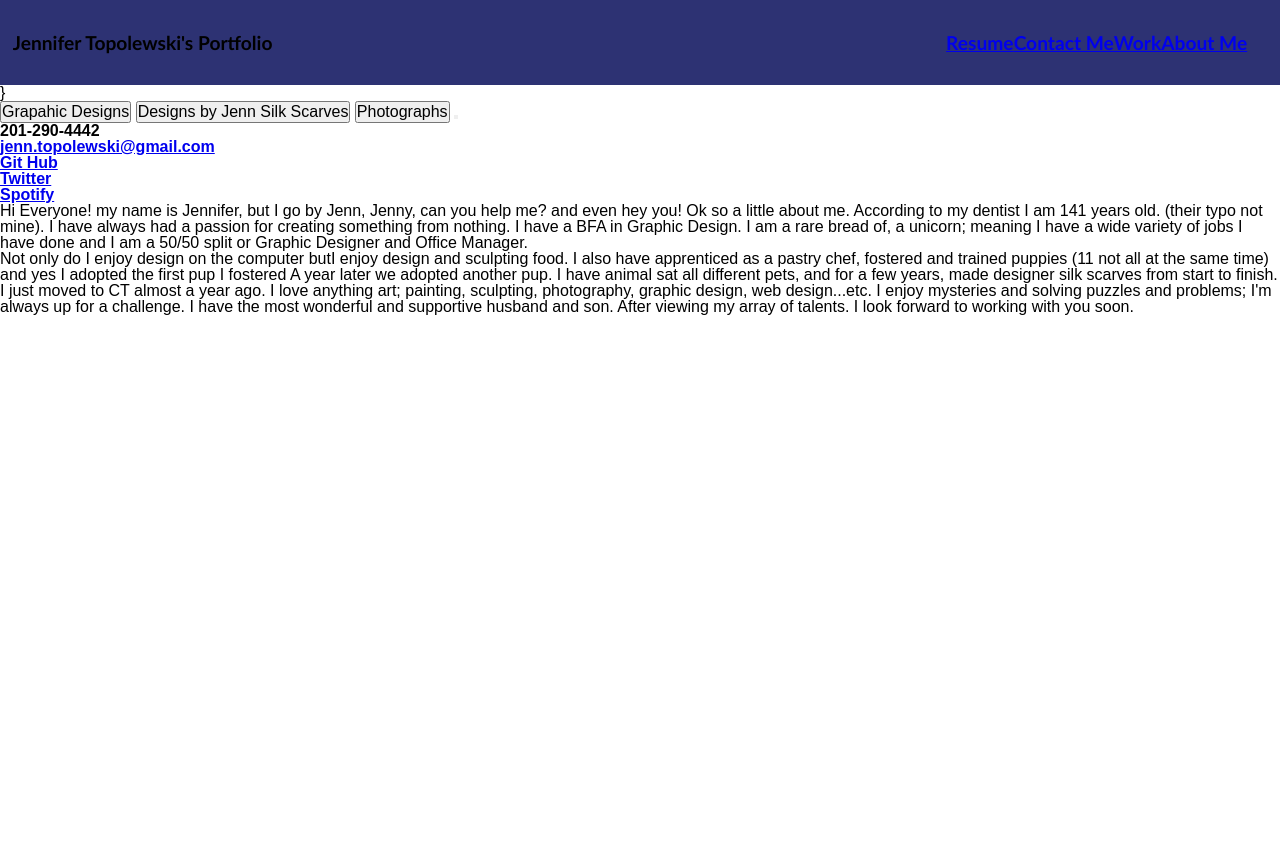
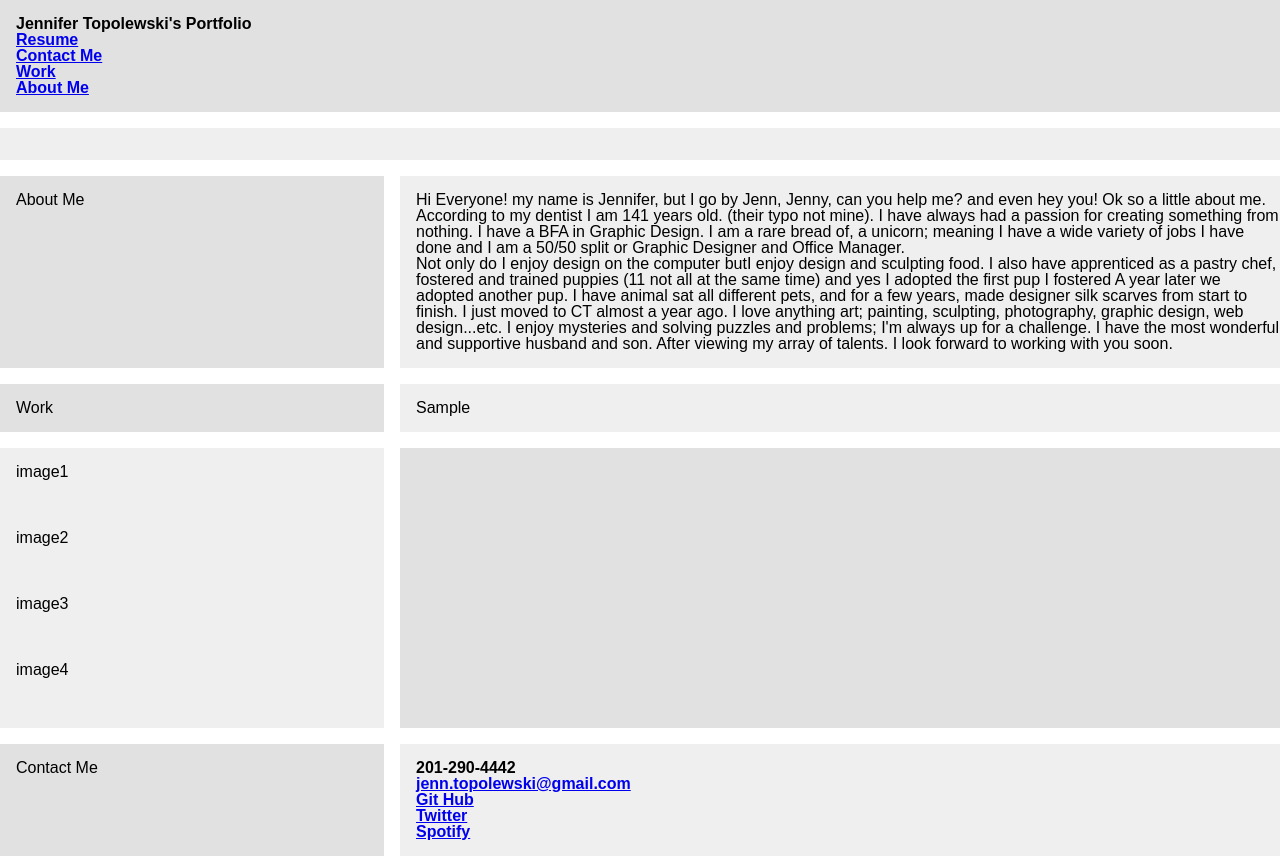
Before and after one commit to JennTopo/MyPortfoilo, a plain HTML site: page index.html in a window 1280 px wide. Before the commit the page ends 800 px from the top, so only its background shows below. Drawn offline with Linux system fonts and the light colour scheme; files that its build step writes are made by us from their sources.

Commit message:
I added all the CSS to the proper location, but still needs to have a lot more style added to it.

```diff
--- a/assets/css/style.css
+++ b/assets/css/style.css
@@ -1,58 +1,43 @@
 :root {
     --dark:2d3273;
-    -light:009cea;
+    --light:009cea;
     --h1-font-size: larger;
     --h1-font-family: 'Gill Sans', 'Gill Sans MT', Calibri, 'Trebuchet MS', sans-serif;
     --h1-text-decoration: (var)
     }
-
-    header {
-            display: flex;
-            justify-content: space-between;
-            align-items: center;
-            padding: 1%;
-            background-color: #2d3273;
-            color: 009eca;
-            min-width: margin 10px;
-    }
-
-    nav ul {
-        display: flex;
-        justify-content: right;
-        content: inherit;
-        padding: 20px;
-        word-spacing: 10%;
-        border-top-right-radius: 1;
-        border-bottom-left-radius: 1;
-        min-width: 20px;
+    .container{
+        display:grid;
+        grid-template-columns: 30% 70%;
+        grid-column-gap:1em;
+        grid-row-gap: 1em;
       }
 
-      nav a {
-        flex-direction: column;
-        display:block;
-        flood-color:var(--dark)
-        margin-block-color var(light)
-        text-decoration var(--navlink-color);
-        text-align: right;
-     }
+      .pictures{
+          display: grid;
+          grid-auto-rows: 50px;
+          grid-gap: 1em;
+      }
+      .container> div{
+          background: #eeee;
+          padding: 1em;
+        }
+      .container > div:nth-child(odd){
+      background: #dddd;
+      }
+      .box1{
+          grid-column: 1/3;
+      }
 
-    header {
-    font-size: larger;
-    font-family: 'Gill Sans', 'Gill Sans MT', Calibri, 'Trebuchet MS', sans-serif;
-    }
+      .box2{
+      grid-column: 1/3;
+      }
+      .pictures{
+          padding: 1em;
+          grid-row: 6/4
+          grid-columns; 4/6
+      }
 
-    .section
-    margin-top
-    border-top
-    padding-top
 
-    h2 {
-    font-family: 'Gill Sans', 'Gill Sans MT', Calibri, 'Trebuchet MS', sans-serif;
-    padding: 5px;
-    border-radius: var(--nav color);
-    }
+      @media screen {
 
-    .footer {
-    justify-content: center;
-    font
       }
--- a/index.html
+++ b/index.html
@@ -7,12 +7,46 @@
   <title>Jennifer Topolewski's Portfoilo</title>
   <link rel="stylesheet" href="reset.css" />
   <link rel="stylesheet" href="style.css" />
+<style>
+
+.container{
+  display:grid;
+  grid-template-columns: 30% 70%;
+  grid-column-gap:1em;
+  grid-row-gap: 1em;
+}
+
+.pictures{
+    display: grid;
+    grid-auto-rows: 50px;
+    grid-gap: 1em;
+}
+.container> div{
+    background: #eeee;
+    padding: 1em;
+  }
+.container > div:nth-child(odd){
+background: #dddd;
+}
+.box1{
+    grid-column: 1/3;
+}
+
+.box2{
+grid-column: 1/3;
+}
+.pictures{
+    padding: 1em;
+    grid-row: 6/4
+    grid-columns; 4/6
+}
+
+  </style>
 </head>
-
 <body>
+<div class="container">
+    <div class="box box1"> <h1> Jennifer Topolewski's Portfolio </h1>
         <header>
-    <h1>Jennifer Topolewski's Portfolio </h1>
-
         <h2>
              <nav>
              <ul>
@@ -24,61 +58,13 @@
               </nav>
             </h2>
             </header>
+    </div>
+    <div class="box box2"><Abstract2 class="jpg"></Abstract2></div>
 
-<main>
-<div class="grid-container"{
-        display: grid;
-        grid-template-columns: auto auto auto auto;
-        grid-gap: 10px;
-        background-color: #2196F3;
-        padding: 10px;
-}
+  <div>
+    About Me
   </div>
-</main>
-
-<section>
-<article.contianter{
-        width:50%
-        float: right;
-}
-setion.box {
-    box-sizing;
-    width: 50px
-    height:50px
-section>
-}
-
-<sectiion. class="cards">
-    <image scr="./assets/images/Abstract2.jpg" alts="Abstract2"/>
-</sectiion.>
-
-<aside>
-<section. class="About Me">
-    </section.>
-
-<section class="Work">
-    </section>
-
-<section. class="Contact Me">
-    </section.>
-</Aside>
-
-<h3>
-<button> Grapahic Designs</button>
-<button>Designs by Jenn Silk Scarves </button>
-<button> Photographs</button>
-<button> </button>
-</h3>
-
-<h3> <ul>
-    <li> 201-290-4442</li>
-  <li><a href="#">jenn.topolewski@gmail.com</a></li>
-  <li><a href="#">Git Hub</a></li>
-  <li><a href="#">Twitter</a></li>
-  <li><a href="#">Spotify</a></li>
-  </h3>
-
-  <p>
+<div>
     Hi Everyone! my name is Jennifer, but I go by Jenn, Jenny, can you help me? and even hey you!
     Ok so a little about me. According to my dentist I am 141 years old. (their typo not mine).
     I have always had a passion for creating something from nothing. I have a BFA in Graphic Design.
@@ -89,11 +75,33 @@ I love anything art; painting, sculpting, photography, graphic design, web desig
     I enjoy mysteries and solving puzzles and problems; I'm always up for a challenge.
     I have the most wonderful and supportive husband and son.
     After viewing my array of talents. I look forward to working with you soon.
-</br>
-  </p>
+</div>
+<div>
+    Work
+  </div>
+<div>
+    Sample
+</div>
+<div>
 
-  <footer>
-    <h4>
-<copywrite 2023></copywrite>
-    </h4>
-</footer>
+  </div>
+<div class="pictures">
+    <div>image1</div>
+    <div>image2</div>
+    <div>image3</div>
+    <div>image4</div>
+</div>
+<div>
+    Contact Me
+  </div>
+<div>
+    <h3> <ul>
+        <li> 201-290-4442</li>
+      <li><a href="#">jenn.topolewski@gmail.com</a></li>
+      <li><a href="#">Git Hub</a></li>
+      <li><a href="#">Twitter</a></li>
+      <li><a href="#">Spotify</a></li>
+      </h3>
+</div>
+</body>
+</html>
```
Lines whose indentation alone changed are shown as unchanged.
